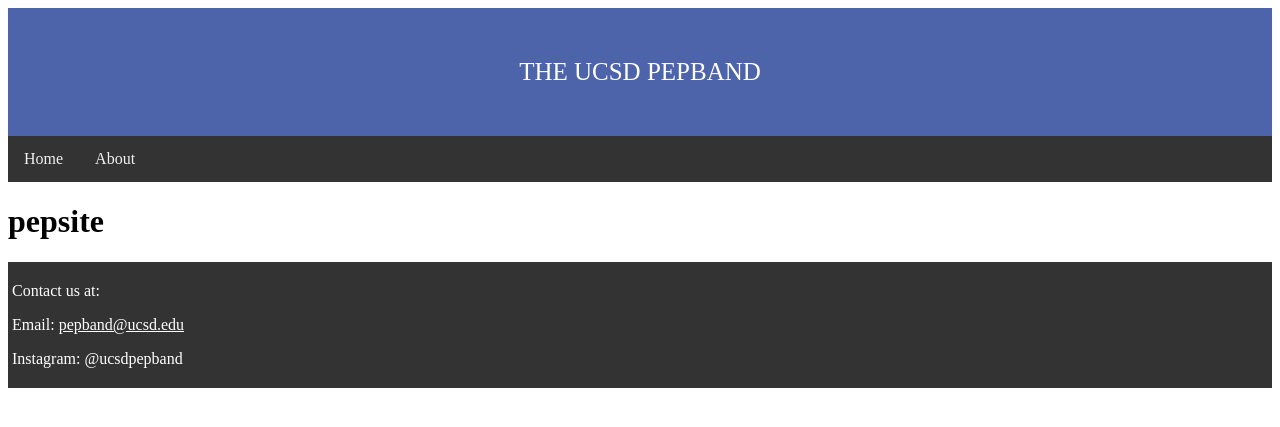
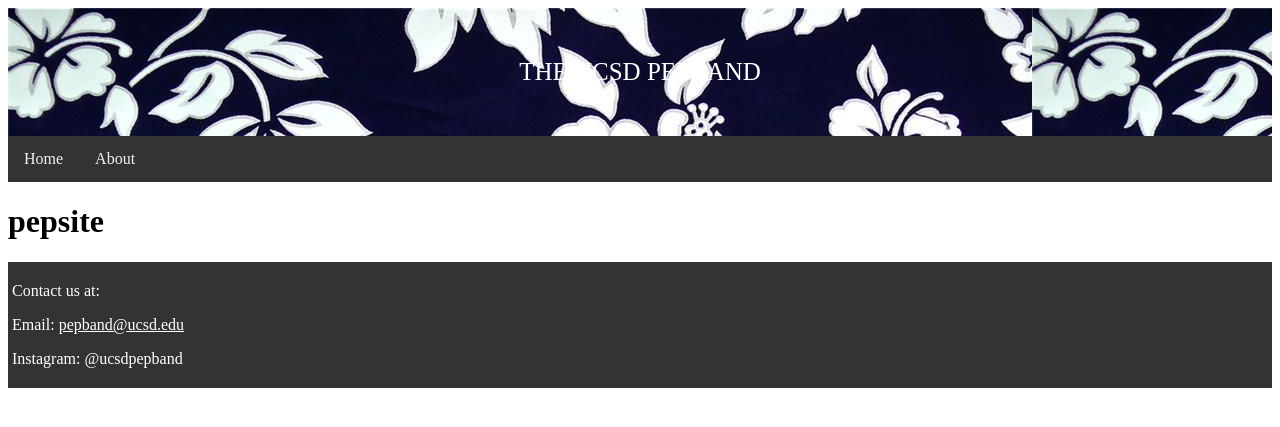
Before and after one commit to The-UCSD-Pepband/The-UCSD-Pepband, a Jekyll site: the page built from README.md, in a window 1280 px wide. Shown: the top 427 px of the page. Built offline with Jekyll 4.4.1, drawn with Linux system fonts in a browser that asks for light colours; our own code applies the rules of GitHub Pages for plain Markdown files.

Commit message:
Update main.css

```diff
--- a/css/main.css
+++ b/css/main.css
@@ -7,7 +7,7 @@
 
 /* Style the Main Header*/
 header {
-  background-color: #4d64ab;
+  background-image: url("https://github.com/The-UCSD-Pepband/The-UCSD-Pepband/blob/main/images/hawaiianprint.jpg?raw=true");
   text-align: center;
   padding: 50px;
   font-size: 25px;
```
